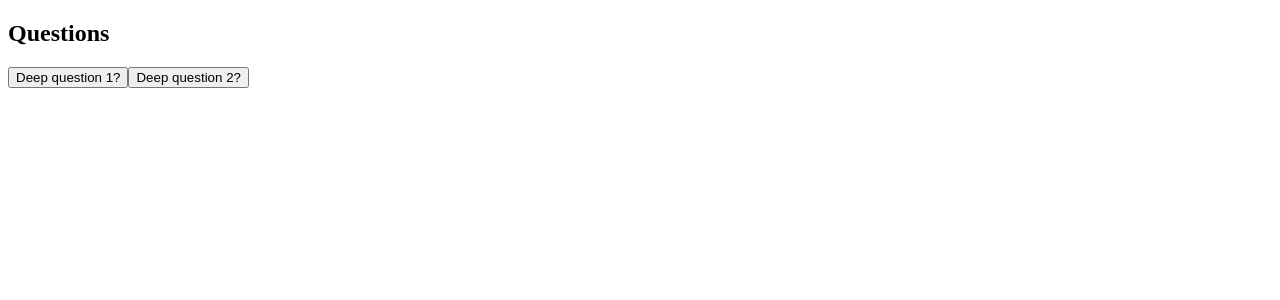
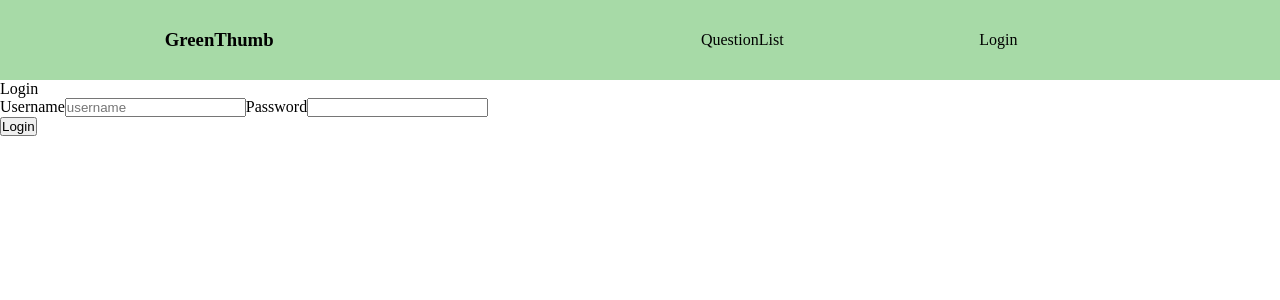
Before and after one commit to Momentum-Team-9/team-project-questionbox-team-skywalker, a React (Create React App) app in the folder questionbox/: page /login in a window 1280 px wide. Shown: the top 300 px of the page. Built offline with nearby package versions, Linux system fonts and the light colour scheme.

Commit message:
add css file, begin routing and login

```diff
--- a/questionbox/public/index.html
+++ b/questionbox/public/index.html
@@ -15,6 +15,7 @@
       user's mobile device or desktop. See https://developers.google.com/web/fundamentals/web-app-manifest/
     -->
     <link rel="manifest" href="%PUBLIC_URL%/manifest.json" />
+    <link rel="stylesheet" href="./styles.css" />
     <!--
       Notice the use of %PUBLIC_URL% in the tags above.
       It will be replaced with the URL of the `public` folder during the build.
@@ -24,7 +25,7 @@
       work correctly both with client-side routing and a non-root public URL.
       Learn how to configure a non-root public URL by running `npm run build`.
     -->
-    <title>React App</title>
+    <title>GreenThumb</title>
   </head>
   <body>
     <noscript>You need to enable JavaScript to run this app.</noscript>
--- /dev/null
+++ b/questionbox/public/styles.css
@@ -0,0 +1,20 @@
+* {
+  margin: 0px;
+  padding: 0px;
+  box-sizing: border-box;
+}
+
+nav {
+  display: flex;
+  justify-content: space-around;
+  align-items: center;
+  min-height: 10vh;
+  background: rgb(167, 218, 167);
+}
+.nav-links {
+  width: 40%;
+  display: flex;
+  justify-content: space-around;
+  align-items: center;
+  list-style: none;
+}
--- a/questionbox/src/App.js
+++ b/questionbox/src/App.js
@@ -1,9 +1,22 @@
 import { QuestionList } from './components/QuestionList.js';
+import { Login } from './components/Login.js';
+import { Header } from './components/Header.js';
+import {
+  BrowserRouter as Router,
+  Switch,
+  Route,
+  Redirect,
+} from 'react-router-dom';
+
 function App() {
   return (
-    <div className="App">
-      < QuestionList />
-    </div>
+    <Router>
+      <div className="App">
+        <Header />
+        <Route path="/questions" component={QuestionList} />
+        <Route path="/login" component={Login} />
+      </div>
+    </Router>
   );
 }
 
--- a/questionbox/src/components/Header.js
+++ b/questionbox/src/components/Header.js
@@ -0,0 +1,14 @@
+import React from 'react';
+
+export function Header() {
+  return (
+    <nav>
+      <h3>GreenThumb</h3>
+      <ul className="nav-links">
+        <li>QuestionList</li>
+        <li>Login</li>
+      </ul>
+    </nav>
+  );
+}
+export default Header;
--- a/questionbox/src/components/Login.js
+++ b/questionbox/src/components/Login.js
@@ -0,0 +1,72 @@
+import { useState } from 'react';
+import { useHistory } from 'react-router-dom';
+import axios from 'axios';
+
+export const Login = ({ setAuth }) => {
+  const [password, setPassword] = useState('');
+  const [username, setUsername] = useState('');
+  const [errors, setErrors] = useState('');
+  const history = useHistory();
+
+  const handleSubmit = (event) => {
+    event.preventDefault();
+    axios
+      .post(
+        'https://questionbox-team-skywalker.herokuapp.com/auth/token/login/',
+        {
+          username: username,
+          password: password,
+        }
+      )
+      .then((res) => {
+        console.log(res);
+        if (res.data.auth_token) {
+          setAuth(res.data.auth_token);
+          history.push('/');
+        }
+        setErrors('Incorrect credentials provided');
+      });
+  };
+
+  const handleChange = (inputType, event) => {
+    if (inputType === 'username') {
+      setUsername(event.target.value);
+    }
+    if (inputType === 'password') {
+      setPassword(event.target.value);
+    }
+  };
+
+  return (
+    <>
+      <div className="logo">
+        <p className="has-text-primary has-text-centered">Login</p>
+        <i className="fas fa-paw" />
+      </div>
+
+      {errors && <p>{errors}</p>}
+      <form className="form" onSubmit={handleSubmit}>
+        <label className="label">Username</label>
+        <input
+          className="input"
+          type="text"
+          placeholder="username"
+          value={username}
+          onChange={(e) => handleChange('username', e)}
+        />
+        <label className="label">Password</label>
+        <input
+          className="input"
+          type="password"
+          value={password}
+          onChange={(e) => handleChange('password', e)}
+        />
+        <div id="form-buttons">
+          <button className="button is-primary" type="submit">
+            Login
+          </button>
+        </div>
+      </form>
+    </>
+  );
+};
```
Also changed, not shown: questionbox/src/components/QuestionList.js (+8 -5 lines), 2 other files (tests, documents, lock files or other folders).
